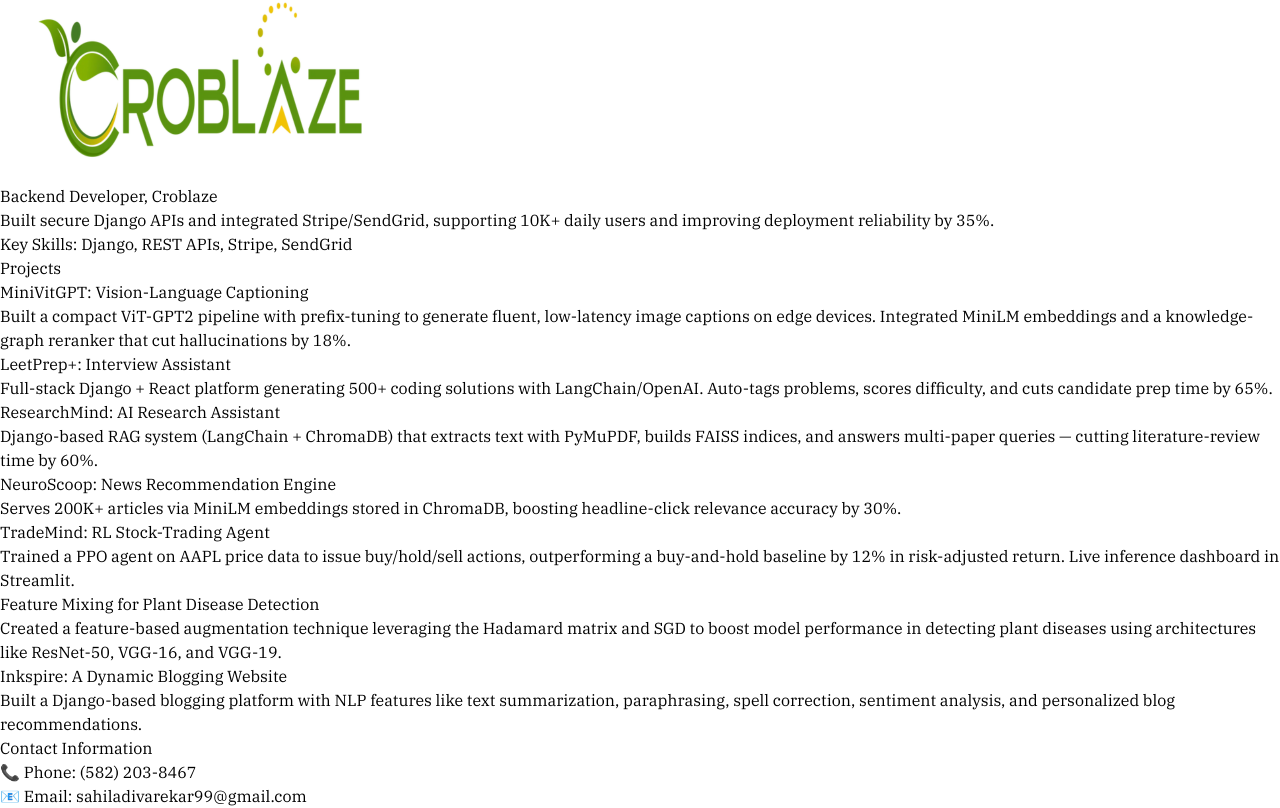
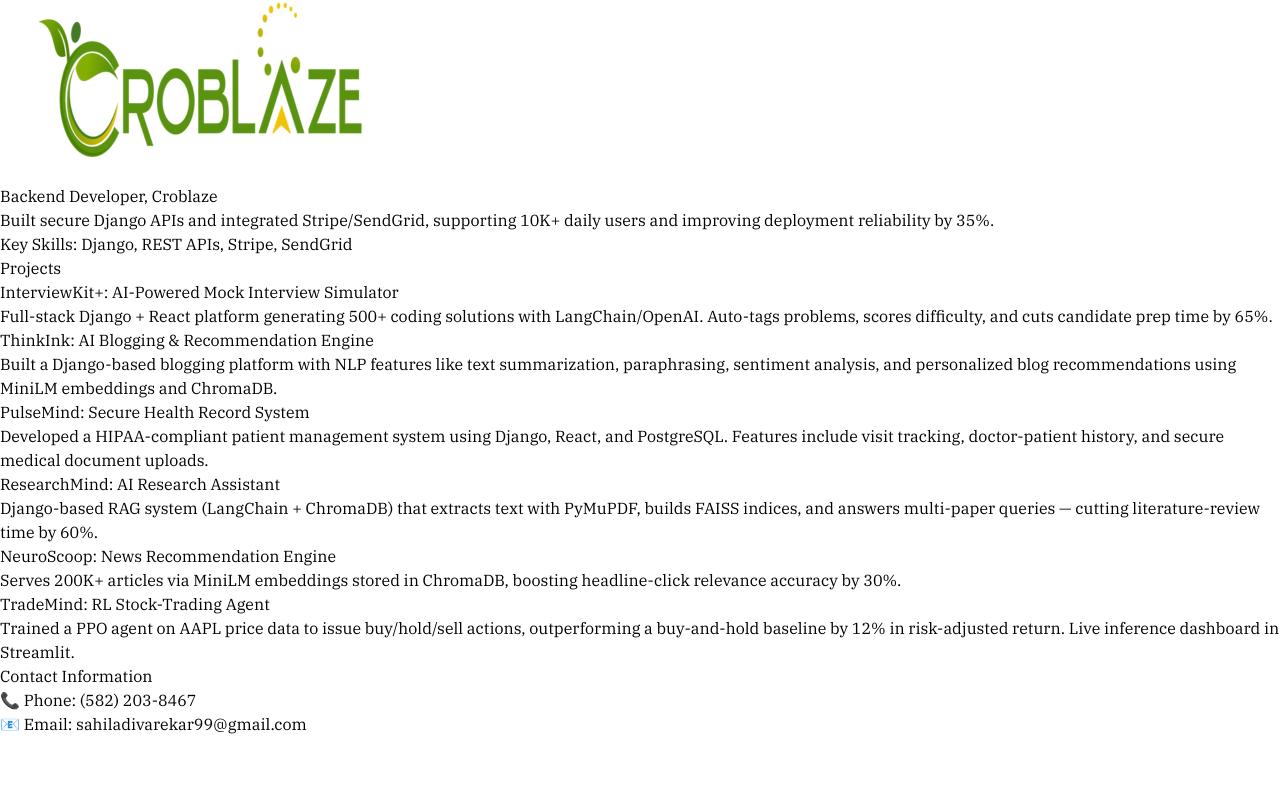
Before and after one commit to Sahiladiv/Portfolio_Sahil, a React (Vite) app: page / in a window 1280 px wide. Shown: the part 8049-8857 px from the top of the page. After the commit the page ends 8785 px from the top, so only its background shows below. Built offline with nearby package versions, Linux system fonts and the light colour scheme.

Commit message:
Update Projects.jsx

```diff
--- a/src/components/Projects.jsx
+++ b/src/components/Projects.jsx
@@ -2,14 +2,19 @@
 
 const projects = [
   {
-    title: "MiniVitGPT: Vision-Language Captioning",
+    title: "InterviewKit+: AI-Powered Mock Interview Simulator",
     description:
-      "Built a compact ViT-GPT2 pipeline with prefix-tuning to generate fluent, low-latency image captions on edge devices. Integrated MiniLM embeddings and a knowledge-graph reranker that cut hallucinations by 18%.",
+      "Full-stack Django + React platform generating 500+ coding solutions with LangChain/OpenAI. Auto-tags problems, scores difficulty, and cuts candidate prep time by 65%.",
   },
   {
-    title: "LeetPrep+: Interview Assistant",
+    title: "ThinkInk: AI Blogging & Recommendation Engine",
     description:
-      "Full-stack Django + React platform generating 500+ coding solutions with LangChain/OpenAI. Auto-tags problems, scores difficulty, and cuts candidate prep time by 65%.",
+      "Built a Django-based blogging platform with NLP features like text summarization, paraphrasing, sentiment analysis, and personalized blog recommendations using MiniLM embeddings and ChromaDB.",
+  },
+  {
+    title: "PulseMind: Secure Health Record System",
+    description:
+      "Developed a HIPAA-compliant patient management system using Django, React, and PostgreSQL. Features include visit tracking, doctor-patient history, and secure medical document uploads.",
   },
   {
     title: "ResearchMind: AI Research Assistant",
@@ -25,16 +30,6 @@
     title: "TradeMind: RL Stock-Trading Agent",
     description:
       "Trained a PPO agent on AAPL price data to issue buy/hold/sell actions, outperforming a buy-and-hold baseline by 12% in risk-adjusted return. Live inference dashboard in Streamlit.",
-  },
-  {
-    title: "Feature Mixing for Plant Disease Detection",
-    description:
-      "Created a feature-based augmentation technique leveraging the Hadamard matrix and SGD to boost model performance in detecting plant diseases using architectures like ResNet-50, VGG-16, and VGG-19.",
-  },
-  {
-    title: "Inkspire: A Dynamic Blogging Website",
-    description:
-      "Built a Django-based blogging platform with NLP features like text summarization, paraphrasing, spell correction, sentiment analysis, and personalized blog recommendations.",
   },
 ];
 
@@ -52,7 +47,6 @@
             className="bg-white rounded-lg shadow-lg overflow-hidden"
           >
             <div className="p-6 text-neutral-800 h-full flex flex-col">
-              {/* Force uniform height for title + line block */}
               <div className="min-h-[80px] flex flex-col justify-end">
                 <h3 className="text-xl font-semibold mb-2 leading-snug">{title}</h3>
                 <div className="w-full h-px bg-gray-300 mb-4" />
```
